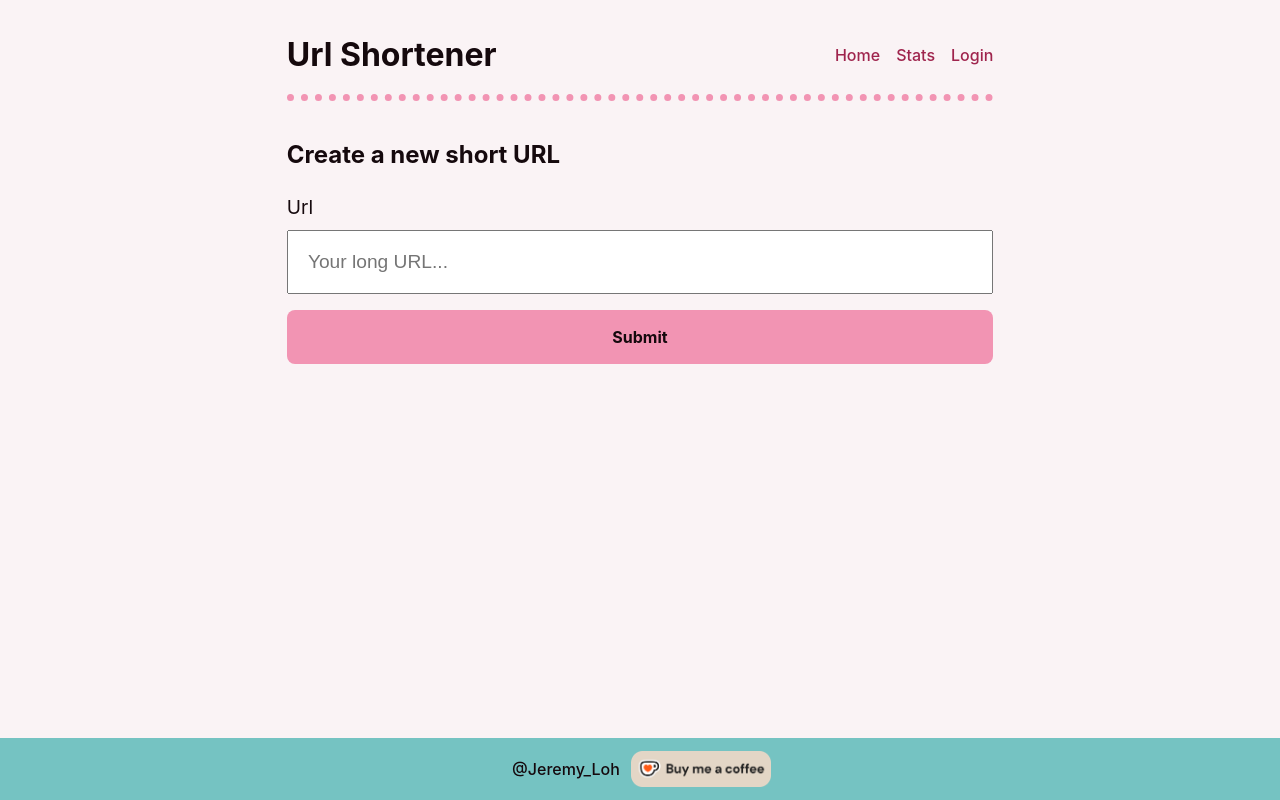
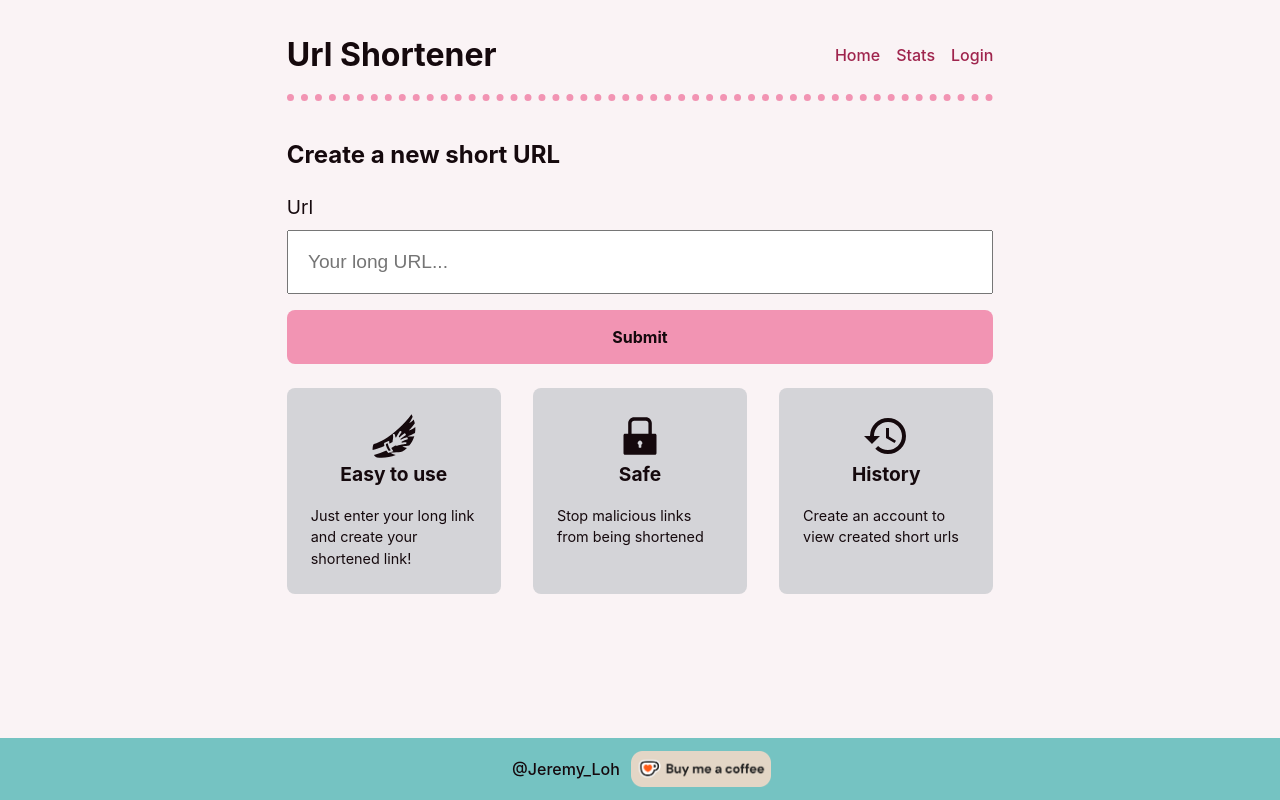
Before and after one commit to JeremyLoh/shortly, a React (Vite) app in the folder frontend/: page / in a window 1280 px wide. Built offline with nearby package versions, Linux system fonts and the light colour scheme; no server answers.

Commit message:
feat: add app feature section

```diff
--- a/frontend/src/App.tsx
+++ b/frontend/src/App.tsx
@@ -6,6 +6,7 @@ import ShortUrlCard from "./features/createUrl/components/ShortUrlCard/ShortUrlC
 import Header from "./components/Header/Header.tsx"
 import Footer from "./components/Footer/Footer.tsx"
 import AccountActions from "./features/account/history/components/AccountActions/AccountActions.tsx"
+import AppFeatureSummary from "./features/appFeatureSummary/components/AppFeatureSummary/AppFeatureSummary.tsx"
 
 function App() {
   const [url, setUrl] = useState<Url | null>(null)
@@ -21,6 +22,7 @@ function App() {
           }}
         />
         {url && <ShortUrlCard url={url} />}
+        <AppFeatureSummary />
       </div>
       <Footer />
     </>
--- /dev/null
+++ b/frontend/src/features/appFeatureSummary/components/AppFeatureSummary/AppFeatureSummary.css
@@ -0,0 +1,6 @@
+.app-feature-summary {
+  display: grid;
+  grid-template-columns: repeat(auto-fit, minmax(20ch, 1fr));
+  grid-gap: 2rem;
+  margin: 1rem 0;
+}
--- /dev/null
+++ b/frontend/src/features/appFeatureSummary/components/AppFeatureSummary/AppFeatureSummary.tsx
@@ -0,0 +1,43 @@
+import "./AppFeatureSummary.css"
+import FeatureCard from "../FeatureCard/FeatureCard"
+import { GiHandWing } from "react-icons/gi"
+import { AiFillLock } from "react-icons/ai"
+import { MdHistory } from "react-icons/md"
+
+const FEATURES = [
+  {
+    id: "feature-1",
+    title: "Easy to use",
+    description: "Just enter your long link and create your shortened link!",
+    icon: <GiHandWing size={48} />,
+  },
+  {
+    id: "feature-2",
+    title: "Safe",
+    description: "Stop malicious links from being shortened",
+    icon: <AiFillLock size={48} />,
+  },
+  {
+    id: "feature-3",
+    title: "History",
+    description: "Create an account to view created short urls",
+    icon: <MdHistory size={48} />,
+  },
+]
+
+function AppFeatureSummary() {
+  return (
+    <div className="app-feature-summary">
+      {FEATURES.map((feature) => (
+        <FeatureCard
+          key={feature.id}
+          icon={feature.icon}
+          title={feature.title}
+          description={feature.description}
+        />
+      ))}
+    </div>
+  )
+}
+
+export default AppFeatureSummary
--- /dev/null
+++ b/frontend/src/features/appFeatureSummary/components/FeatureCard/FeatureCard.css
@@ -0,0 +1,28 @@
+.feature-card {
+  display: flex;
+  flex-direction: column;
+  justify-content: baseline;
+  align-items: center;
+  padding: 1.5rem;
+  border-radius: 8px;
+  background-color: var(--secondary-color);
+  transition: all 0.3s;
+}
+.feature-card:hover {
+  background-color: var(--primary-color);
+  transform: translateY(-8px);
+}
+
+.feature-card p {
+  margin: 0;
+}
+
+.feature-card-title {
+  font-weight: bold;
+  font-size: 1.2rem;
+  padding-bottom: 1rem;
+}
+
+.feature-card-description {
+  font-size: 0.9rem;
+}
--- /dev/null
+++ b/frontend/src/features/appFeatureSummary/components/FeatureCard/FeatureCard.tsx
@@ -0,0 +1,19 @@
+import "./FeatureCard.css"
+
+type FeatureCardProps = {
+  icon: React.ReactNode
+  title: string
+  description: string
+}
+
+function FeatureCard({ icon, title, description }: FeatureCardProps) {
+  return (
+    <div className="feature-card">
+      {icon}
+      <p className="feature-card-title">{title}</p>
+      <p className="feature-card-description">{description}</p>
+    </div>
+  )
+}
+
+export default FeatureCard
```
Also changed, not shown: 1 other file (tests, documents, lock files or other folders).
